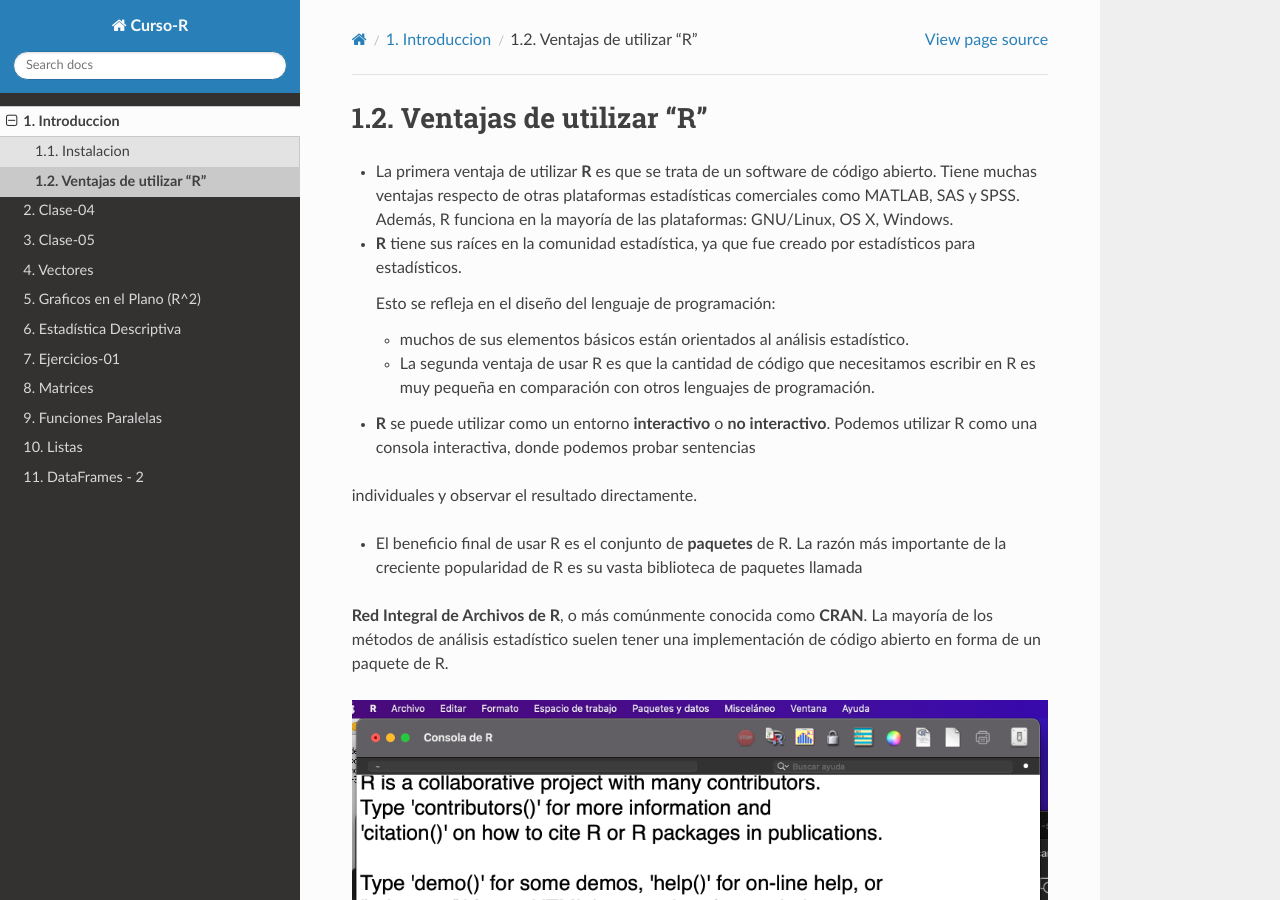
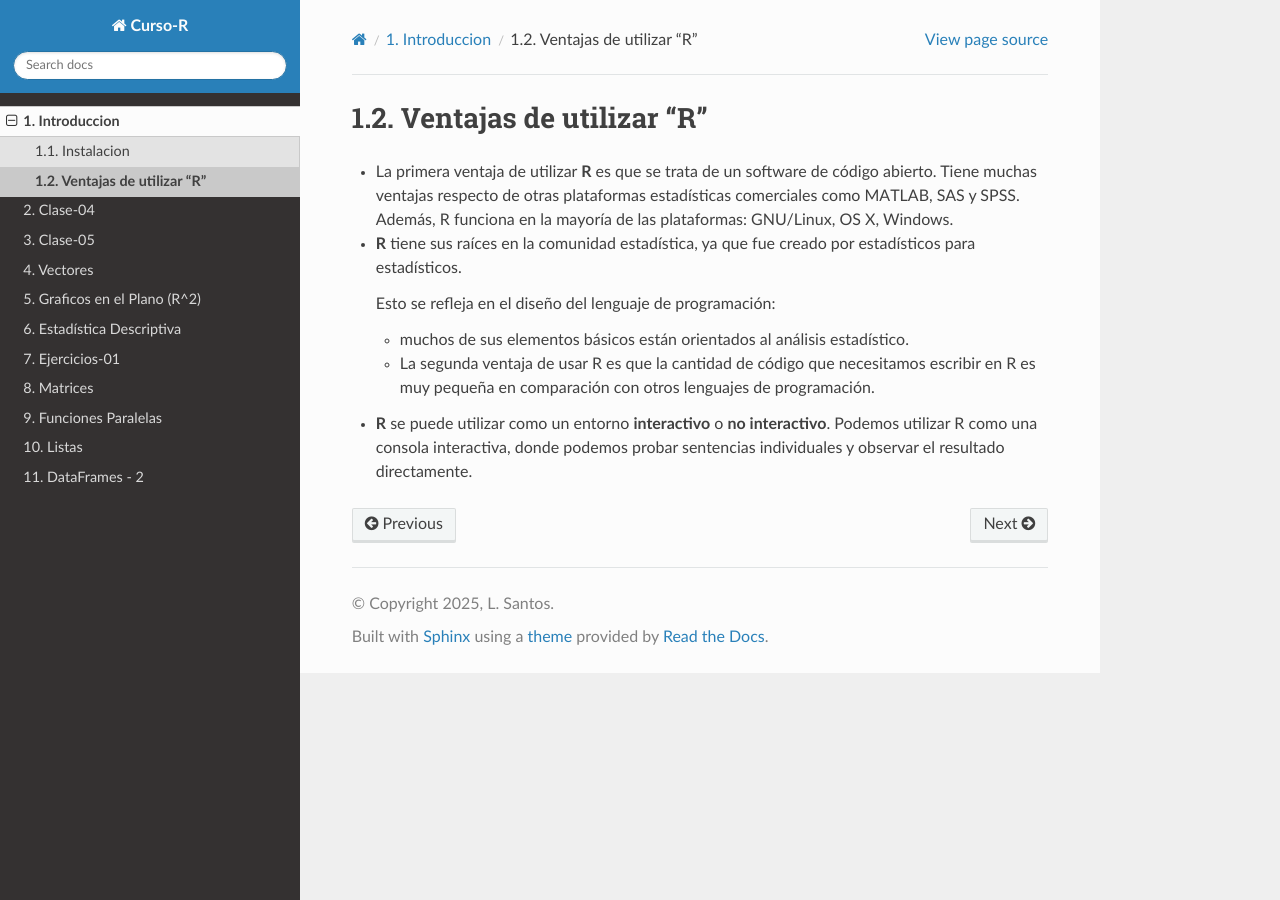
Before and after one commit to matecom57/santosg57-curso-r, a Sphinx documentation site: the page built from docs/source/Introduccion/ventajas-r.rst, in a window 1280 px wide and 900 px high. Built offline with Sphinx 7.4.7 and the Read the Docs theme 3.1.0, drawn with Linux system fonts in a browser that asks for light colours.

```diff
--- a/docs/source/Introduccion/ventajas-r.rst
+++ b/docs/source/Introduccion/ventajas-r.rst
@@ -11,14 +11,4 @@ Ventajas de utilizar "R"
 
   * La segunda ventaja de usar R es que la cantidad de código que necesitamos escribir en R es muy pequeña en comparación con otros lenguajes de programación.
 
-- **R** se puede utilizar como un entorno **interactivo** o **no interactivo**. Podemos utilizar R como una consola interactiva, donde podemos probar sentencias
-individuales y observar el resultado directamente.
-
-- El beneficio final de usar R es el conjunto de **paquetes** de R. La razón más importante de la creciente popularidad de R es su vasta biblioteca de paquetes llamada
-**Red
-Integral de Archivos de R**, o más comúnmente conocida como **CRAN**. La mayoría de los métodos de análisis estadístico suelen tener una implementación de código abierto
-en forma de un paquete de R.
-
-.. image:: rr.png
-
-.. image:: rstudio.png
+- **R** se puede utilizar como un entorno **interactivo** o **no interactivo**. Podemos utilizar R como una consola interactiva, donde podemos probar sentencias individuales y observar el resultado directamente.
```
